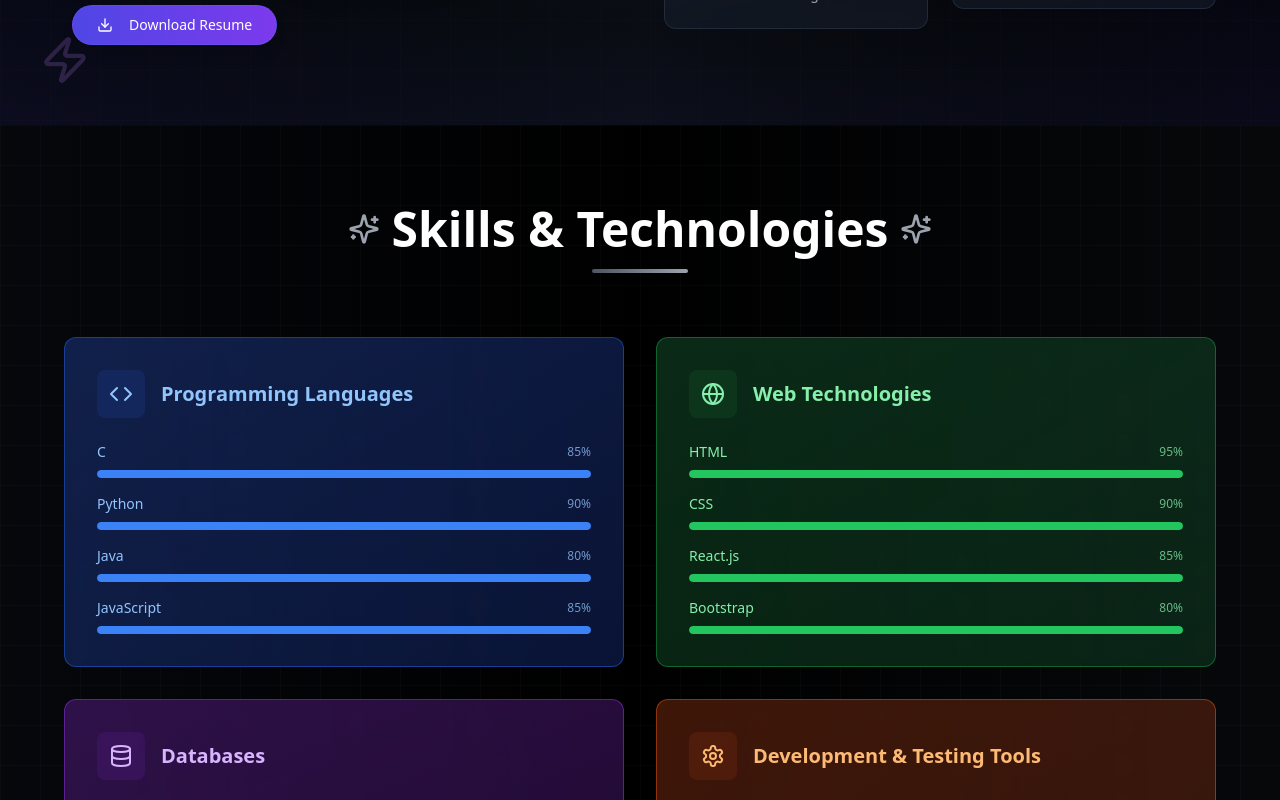
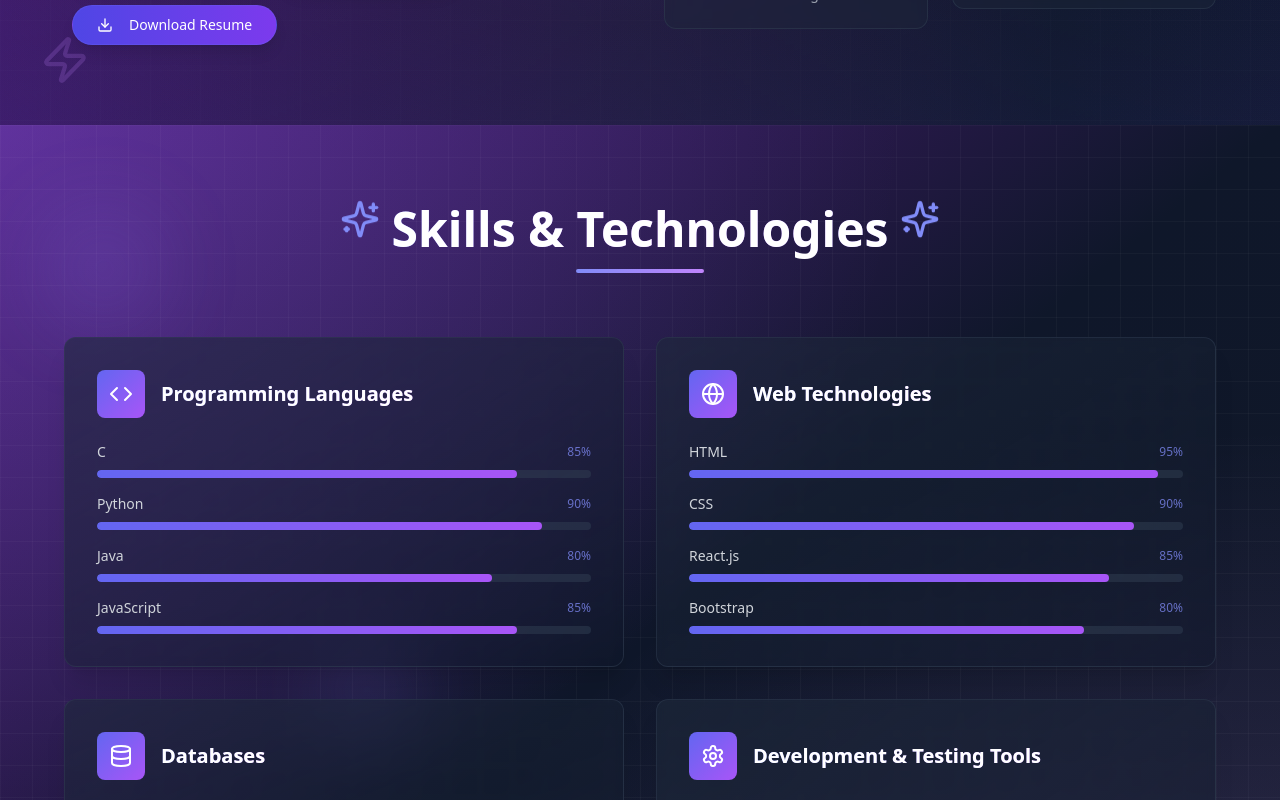
Before and after one commit to AswinK06/Aswin_Portfolio, a React (Vite) app: page / in a window 1280 px wide. Shown: the part 1380-2180 px from the top of the page. Built offline with nearby package versions, Linux system fonts and the light colour scheme.

Commit message:
Apply theme to dark mode, fit photo to circle, and redesign Skills section.
Apply the current theme to dark mode, ensure the profile photo fits within a circle, and redesign the Skills & Technologies section. Use the education section's theme for the light mode.

```diff
--- a/src/components/Skills.tsx
+++ b/src/components/Skills.tsx
@@ -48,84 +48,46 @@ const Skills = () => {
     }
   ];
 
-  const getColorClasses = (color: string) => {
-    const colors = {
-      blue: {
-        card: "bg-gradient-to-br from-blue-900/50 to-blue-800/30 dark:from-blue-900/50 dark:to-blue-800/30 light:from-blue-50/80 light:to-blue-100/40 border-blue-600/50 dark:border-blue-600/50 light:border-blue-200/50 hover:from-blue-800/60 hover:to-blue-700/40",
-        text: "text-blue-300 dark:text-blue-300 light:text-blue-900",
-        progress: "bg-blue-500 dark:bg-blue-500 light:bg-blue-600",
-        progressBg: "bg-blue-900/30 dark:bg-blue-900/30 light:bg-blue-100/50"
-      },
-      green: {
-        card: "bg-gradient-to-br from-green-900/50 to-green-800/30 dark:from-green-900/50 dark:to-green-800/30 light:from-green-50/80 light:to-green-100/40 border-green-600/50 dark:border-green-600/50 light:border-green-200/50 hover:from-green-800/60 hover:to-green-700/40",
-        text: "text-green-300 dark:text-green-300 light:text-green-900",
-        progress: "bg-green-500 dark:bg-green-500 light:bg-green-600",
-        progressBg: "bg-green-900/30 dark:bg-green-900/30 light:bg-green-100/50"
-      },
-      purple: {
-        card: "bg-gradient-to-br from-purple-900/50 to-purple-800/30 dark:from-purple-900/50 dark:to-purple-800/30 light:from-purple-50/80 light:to-purple-100/40 border-purple-600/50 dark:border-purple-600/50 light:border-purple-200/50 hover:from-purple-800/60 hover:to-purple-700/40",
-        text: "text-purple-300 dark:text-purple-300 light:text-purple-900",
-        progress: "bg-purple-500 dark:bg-purple-500 light:bg-purple-600",
-        progressBg: "bg-purple-900/30 dark:bg-purple-900/30 light:bg-purple-100/50"
-      },
-      orange: {
-        card: "bg-gradient-to-br from-orange-900/50 to-orange-800/30 dark:from-orange-900/50 dark:to-orange-800/30 light:from-orange-50/80 light:to-orange-100/40 border-orange-600/50 dark:border-orange-600/50 light:border-orange-200/50 hover:from-orange-800/60 hover:to-orange-700/40",
-        text: "text-orange-300 dark:text-orange-300 light:text-orange-900",
-        progress: "bg-orange-500 dark:bg-orange-500 light:bg-orange-600",
-        progressBg: "bg-orange-900/30 dark:bg-orange-900/30 light:bg-orange-100/50"
-      }
-    };
-    return colors[color as keyof typeof colors];
-  };
+  return (
+    <section id="skills" className="py-20 px-4 relative overflow-hidden bg-gradient-to-br from-purple-900 via-slate-900 to-gray-900 dark:bg-gradient-to-br dark:from-purple-900 dark:via-slate-900 dark:to-gray-900 light:bg-gradient-to-br light:from-slate-900 light:via-indigo-900 light:to-purple-900 transition-colors duration-300">
+      {/* Education-themed background for light mode */}
+      <div className="absolute inset-0 dark:bg-transparent light:bg-gradient-to-br light:from-slate-900 light:via-indigo-900 light:to-purple-900"></div>
+      <div className="absolute inset-0 dark:bg-[radial-gradient(ellipse_at_top_left,_var(--tw-gradient-stops))] dark:from-indigo-400/20 dark:via-transparent dark:to-transparent light:bg-[radial-gradient(ellipse_at_top_left,_var(--tw-gradient-stops))] light:from-indigo-400/20 light:via-transparent light:to-transparent"></div>
+      <div className="absolute inset-0 dark:bg-[radial-gradient(ellipse_at_bottom_right,_var(--tw-gradient-stops))] dark:from-purple-400/20 dark:via-transparent dark:to-transparent light:bg-[radial-gradient(ellipse_at_bottom_right,_var(--tw-gradient-stops))] light:from-purple-400/20 light:via-transparent light:to-transparent"></div>
 
-  return (
-    <>
-      <style>
-        {`
-          @keyframes skillProgress {
-            from {
-              width: 0%;
-            }
-            to {
-              width: var(--skill-width);
-            }
-          }
-        `}
-      </style>
-      <section id="skills" className="py-20 px-4 relative overflow-hidden bg-black dark:bg-black light:bg-gradient-to-br light:from-gray-50 light:to-blue-50 transition-colors duration-300">
-        {/* Professional Background */}
-        <div className="absolute inset-0 bg-black dark:bg-black light:bg-transparent"></div>
-        <div className="absolute inset-0 bg-gradient-to-r from-gray-900/30 via-transparent to-gray-800/20 dark:from-gray-900/30 dark:via-transparent dark:to-gray-800/20 light:from-gray-50/20 light:via-transparent light:to-blue-50/20"></div>
+      {/* Floating geometric shapes */}
+      <div className="absolute top-20 left-10 w-32 h-32 bg-gradient-to-br from-indigo-400/30 to-purple-500/30 rounded-full blur-2xl animate-pulse"></div>
+      <div className="absolute bottom-20 right-10 w-40 h-40 bg-gradient-to-br from-purple-400/30 to-violet-500/30 rounded-full blur-2xl animate-pulse"></div>
+      <div className="absolute top-1/2 left-1/4 w-24 h-24 bg-gradient-to-br from-violet-400/30 to-indigo-500/30 rounded-full blur-2xl animate-pulse"></div>
 
-        {/* Subtle grid pattern */}
-        <div className="absolute inset-0 bg-[linear-gradient(to_right,#ffffff05_1px,transparent_1px),linear-gradient(to_bottom,#ffffff05_1px,transparent_1px)] bg-[size:40px_40px] dark:bg-[linear-gradient(to_right,#ffffff05_1px,transparent_1px),linear-gradient(to_bottom,#ffffff05_1px,transparent_1px)] light:bg-[linear-gradient(to_right,#00000008_1px,transparent_1px),linear-gradient(to_bottom,#00000008_1px,transparent_1px)]"></div>
+      {/* Grid pattern overlay */}
+      <div className="absolute inset-0 bg-[linear-gradient(to_right,#ffffff08_1px,transparent_1px),linear-gradient(to_bottom,#ffffff08_1px,transparent_1px)] bg-[size:32px_32px]"></div>
 
       <div className="max-w-6xl mx-auto relative z-10">
         <div className="text-center mb-16">
           <div className="flex items-center justify-center gap-3 mb-4">
-              <Sparkles className="text-gray-400 dark:text-gray-400 light:text-blue-600" size={32} />
-              <h2 className="text-4xl md:text-5xl font-bold text-white dark:text-white light:text-gray-900">
+            <Sparkles className="text-indigo-400 animate-bounce" size={40} />
+            <h2 className="text-4xl md:text-5xl font-bold text-white bg-gradient-to-r from-indigo-400 via-purple-400 to-violet-400 bg-clip-text text-transparent">
               Skills & Technologies
             </h2>
-              <Sparkles className="text-gray-400 dark:text-gray-400 light:text-blue-600" size={32} />
+            <Sparkles className="text-indigo-400 animate-bounce" size={40} />
           </div>
-            <div className="w-24 h-1 bg-gradient-to-r from-gray-600 to-gray-400 dark:from-gray-600 dark:to-gray-400 light:from-blue-400 light:to-indigo-400 mx-auto rounded-full"></div>
+          <div className="w-32 h-1 bg-gradient-to-r from-indigo-400 to-purple-400 mx-auto rounded-full"></div>
         </div>
 
-          <div className="grid md:grid-cols-2 lg:grid-cols-2 gap-8">
+        <div className="grid md:grid-cols-2 gap-8">
           {skillCategories.map((category, index) => {
-              const colorClasses = getColorClasses(category.color);
             const IconComponent = category.icon;
 
             return (
               <div key={index} className="group relative">
-                  <div className="absolute inset-0 bg-gradient-to-r from-gray-700/20 to-gray-600/20 dark:from-gray-700/20 dark:to-gray-600/20 light:from-blue-200/20 light:to-indigo-200/20 rounded-xl blur-xl opacity-0 group-hover:opacity-100 transition-all duration-500"></div>
-                  <div className={`relative ${colorClasses.card} backdrop-blur-sm p-8 rounded-xl border transition-all duration-300 hover:scale-105 hover:shadow-2xl light:shadow-lg`}>
+                <div className="absolute inset-0 bg-gradient-to-r from-slate-700/20 to-slate-600/20 rounded-xl blur-xl opacity-0 group-hover:opacity-100 transition-all duration-500"></div>
+                <div className="relative bg-gradient-to-br from-slate-800/60 to-slate-900/40 backdrop-blur-sm p-8 rounded-xl border border-slate-700/50 hover:border-indigo-400/50 transition-all duration-300 shadow-xl hover:scale-105">
                   <div className="flex items-center mb-6">
-                      <div className={`w-12 h-12 rounded-lg flex items-center justify-center mr-4 ${colorClasses.progressBg}`}>
-                        <IconComponent size={24} className={colorClasses.text} />
+                    <div className="w-12 h-12 bg-gradient-to-br from-indigo-500 to-purple-500 rounded-lg flex items-center justify-center mr-4">
+                      <IconComponent size={24} className="text-white" />
                     </div>
-                      <h3 className={`text-xl font-semibold ${colorClasses.text}`}>
+                    <h3 className="text-xl font-semibold text-white bg-gradient-to-r from-indigo-400 to-purple-400 bg-clip-text text-transparent">
                       {category.title}
                     </h3>
                   </div>
@@ -134,20 +96,17 @@ const Skills = () => {
                     {category.skills.map((skill, skillIndex) => (
                       <div key={skillIndex} className="group/skill">
                         <div className="flex justify-between items-center mb-2">
-                            <span className={`text-sm font-medium ${colorClasses.text}`}>
+                          <span className="text-sm font-medium text-gray-300">
                             {skill.name}
                           </span>
-                            <span className={`text-xs ${colorClasses.text} opacity-75`}>
+                          <span className="text-xs text-indigo-400 opacity-75">
                             {skill.level}%
                           </span>
                         </div>
-                          <div className={`w-full h-2 rounded-full ${colorClasses.progressBg} overflow-hidden`}>
+                        <div className="w-full h-2 bg-slate-700/50 rounded-full overflow-hidden">
                           <div
-                              className={`h-full rounded-full ${colorClasses.progress} transition-all duration-1000 ease-out transform origin-left group-hover/skill:scale-x-105`}
-                              style={{
-                                width: `${skill.level}%`,
-                                animation: `skillProgress 1s ease-out ${skillIndex * 0.1}s both`
-                              }}
+                            className="h-full bg-gradient-to-r from-indigo-500 to-purple-500 rounded-full transition-all duration-1000 ease-out transform origin-left group-hover/skill:scale-x-105"
+                            style={{ width: `${skill.level}%` }}
                           ></div>
                         </div>
                       </div>
@@ -160,7 +119,6 @@ const Skills = () => {
         </div>
       </div>
     </section>
-    </>
   );
 };
 
--- a/src/pages/Index.tsx
+++ b/src/pages/Index.tsx
@@ -14,18 +14,19 @@ import Contact from '../components/Contact';
 const Index = () => {
   return (
     <ThemeProvider>
-      <div className="min-h-screen relative overflow-hidden bg-black dark:bg-black light:bg-white transition-colors duration-300">
-        {/* Professional Background */}
-        <div className="absolute inset-0 bg-black dark:bg-black light:bg-transparent"></div>
-        <div className="absolute inset-0 bg-gradient-to-br from-gray-900/20 via-transparent to-gray-800/10 dark:from-gray-900/20 dark:via-transparent dark:to-gray-800/10 light:from-blue-50/20 light:via-transparent light:to-indigo-50/10"></div>
+      <div className="min-h-screen relative overflow-hidden bg-gradient-to-br from-purple-900 via-slate-900 to-gray-900 dark:bg-gradient-to-br dark:from-purple-900 dark:via-slate-900 dark:to-gray-900 light:bg-gradient-to-br light:from-slate-900 light:via-indigo-900 light:to-purple-900 transition-colors duration-300">
+        {/* Dark theme background with purple-slate gradient */}
+        <div className="absolute inset-0 dark:bg-gradient-to-br dark:from-purple-900 dark:via-slate-900 dark:to-gray-900 light:bg-gradient-to-br light:from-slate-900 light:via-indigo-900 light:to-purple-900"></div>
+        <div className="absolute inset-0 dark:bg-gradient-to-br dark:from-gray-900/20 dark:via-transparent dark:to-gray-800/10 light:bg-gradient-to-br light:from-indigo-900/20 light:via-transparent light:to-purple-800/10"></div>
 
         {/* Subtle grid pattern overlay */}
-        <div className="absolute inset-0 bg-[linear-gradient(to_right,#ffffff03_1px,transparent_1px),linear-gradient(to_bottom,#ffffff03_1px,transparent_1px)] bg-[size:50px_50px] dark:bg-[linear-gradient(to_right,#ffffff03_1px,transparent_1px),linear-gradient(to_bottom,#ffffff03_1px,transparent_1px)] light:bg-[linear-gradient(to_right,#00000008_1px,transparent_1px),linear-gradient(to_bottom,#00000008_1px,transparent_1px)]"></div>
+        <div className="absolute inset-0 dark:bg-[linear-gradient(to_right,#ffffff03_1px,transparent_1px),linear-gradient(to_bottom,#ffffff03_1px,transparent_1px)] dark:bg-[size:50px_50px] light:bg-[linear-gradient(to_right,#ffffff08_1px,transparent_1px),linear-gradient(to_bottom,#ffffff08_1px,transparent_1px)] light:bg-[size:50px_50px]"></div>
 
-        {/* Minimal floating elements for depth */}
+        {/* Enhanced floating elements for depth */}
         <div className="absolute inset-0 overflow-hidden">
-          <div className="absolute -top-40 -right-40 w-96 h-96 bg-gray-800/20 dark:bg-gray-800/20 light:bg-blue-200/10 rounded-full mix-blend-multiply filter blur-3xl"></div>
-          <div className="absolute -bottom-40 -left-40 w-96 h-96 bg-gray-700/20 dark:bg-gray-700/20 light:bg-indigo-200/10 rounded-full mix-blend-multiply filter blur-3xl"></div>
+          <div className="absolute -top-40 -right-40 w-96 h-96 dark:bg-purple-800/20 light:bg-indigo-800/20 rounded-full mix-blend-multiply filter blur-3xl"></div>
+          <div className="absolute -bottom-40 -left-40 w-96 h-96 dark:bg-slate-700/20 light:bg-purple-700/20 rounded-full mix-blend-multiply filter blur-3xl"></div>
+          <div className="absolute top-1/2 left-1/2 transform -translate-x-1/2 -translate-y-1/2 w-80 h-80 dark:bg-violet-800/10 light:bg-indigo-700/10 rounded-full mix-blend-multiply filter blur-3xl"></div>
         </div>
 
         {/* Navigation */}
```
Also changed, not shown: src/components/Hero.tsx (+15 -16 lines), src/components/Navigation.tsx (+8 -8 lines). Lines whose indentation alone changed are shown as unchanged.
